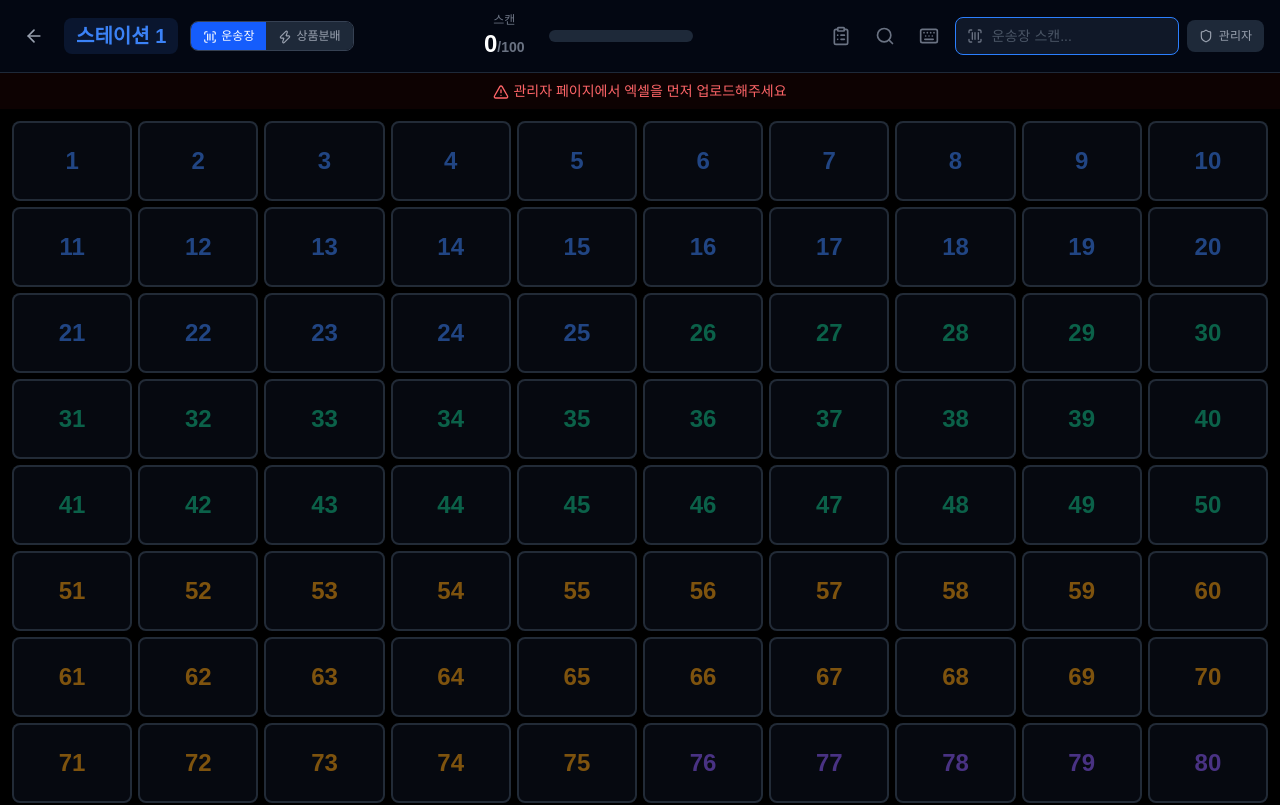
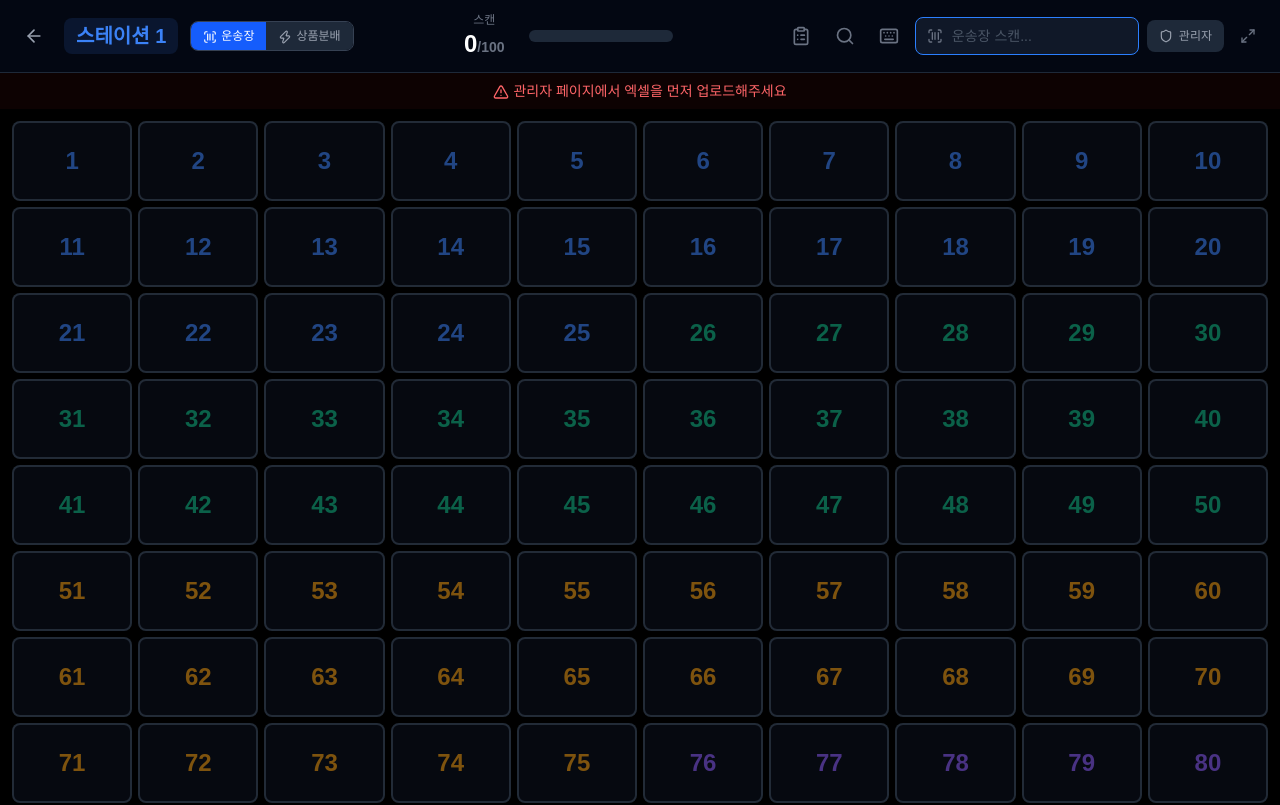
Before and after one commit to mazinghas0/pack-station, a Next.js app: page /station/1 in a window 1280 px wide. Shown: the top 805 px of the page. Built offline with nearby package versions, Linux system fonts and the light colour scheme; no server answers; the database is empty; sample sign-in values are in the browser's storage.

Commit message:
feat: 스테이션 작업 페이지 전체화면 토글 버튼 추가

```diff
--- a/src/app/station/[stationId]/page.tsx
+++ b/src/app/station/[stationId]/page.tsx
@@ -2,7 +2,7 @@
 
 import { useState, useRef, useCallback, useEffect, useMemo } from 'react';
 import { useParams, useRouter } from 'next/navigation';
-import { ArrowLeft, ScanBarcode, Package, CheckCircle2, AlertTriangle, Keyboard, Zap, RotateCcw, ClipboardList, Search, PauseCircle, Shield } from 'lucide-react';
+import { ArrowLeft, ScanBarcode, Package, CheckCircle2, AlertTriangle, Keyboard, Zap, RotateCcw, ClipboardList, Search, PauseCircle, Shield, Maximize2, Minimize2 } from 'lucide-react';
 import { ZONE_COLORS } from '@/lib/types';
 import { assignWaybillToCell, subscribeToCells, getActiveUpload, getStationUpload, setStationUpload, clearStationCells, setCellHold, clearCellHold, type CellData } from '@/lib/firestore';
 import { playScanSuccess, playScanError } from '@/lib/sounds';
@@ -44,6 +44,7 @@ export default function StationWorkPage() {
   const [showPickingList, setShowPickingList] = useState(false);
   const [showSearch, setShowSearch] = useState(false);
   const [newBatchReady, setNewBatchReady] = useState(false);
+  const [isFullscreen, setIsFullscreen] = useState(false);
 
   /** 배차 ID 로딩 — 스테이션 전용 배차 우선, 없으면 활성 배차 사용 */
   useEffect(() => {
@@ -82,6 +83,21 @@ export default function StationWorkPage() {
     });
     return () => unsubscribe();
   }, [stationId, uploadId]);
+
+  /** 전체화면 상태 동기화 */
+  useEffect(() => {
+    const handleFsChange = () => setIsFullscreen(!!document.fullscreenElement);
+    document.addEventListener('fullscreenchange', handleFsChange);
+    return () => document.removeEventListener('fullscreenchange', handleFsChange);
+  }, []);
+
+  const handleToggleFullscreen = useCallback(() => {
+    if (!document.fullscreenElement) {
+      document.documentElement.requestFullscreen().catch(() => {});
+    } else {
+      document.exitFullscreen().catch(() => {});
+    }
+  }, []);
 
   /** 페이지 클릭 시 스캔 입력에 포커스 (모달 열린 상태에서는 제외) */
   useEffect(() => {
@@ -449,6 +465,14 @@ export default function StationWorkPage() {
               <span className="hidden sm:inline">관리자</span>
             </button>
           )}
+
+          <button
+            onClick={handleToggleFullscreen}
+            className="p-2 rounded-lg hover:bg-gray-800 text-gray-500 hover:text-white transition-colors"
+            title={isFullscreen ? '전체화면 해제' : '전체화면'}
+          >
+            {isFullscreen ? <Minimize2 className="w-4 h-4" /> : <Maximize2 className="w-4 h-4" />}
+          </button>
         </div>
       </header>
 
```
